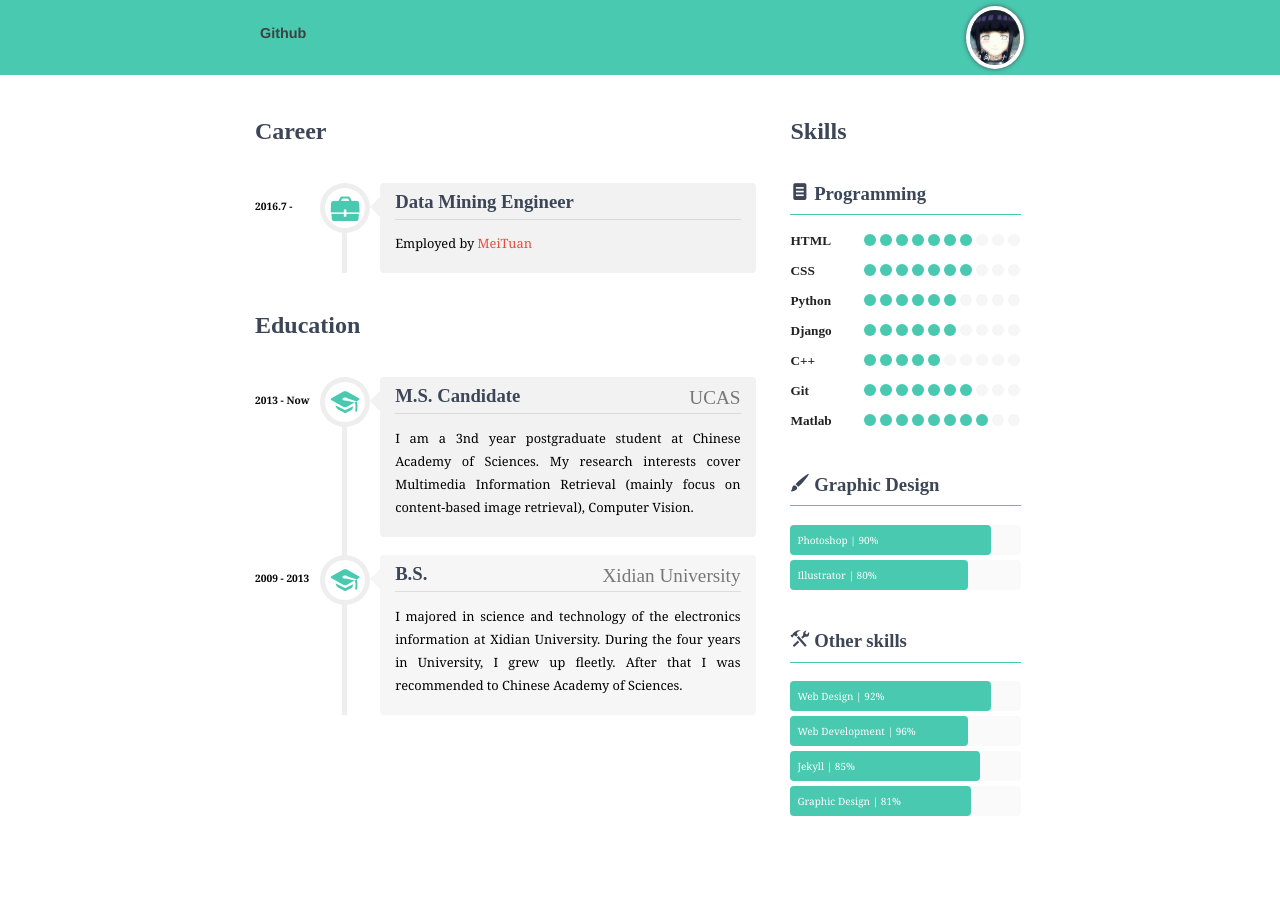
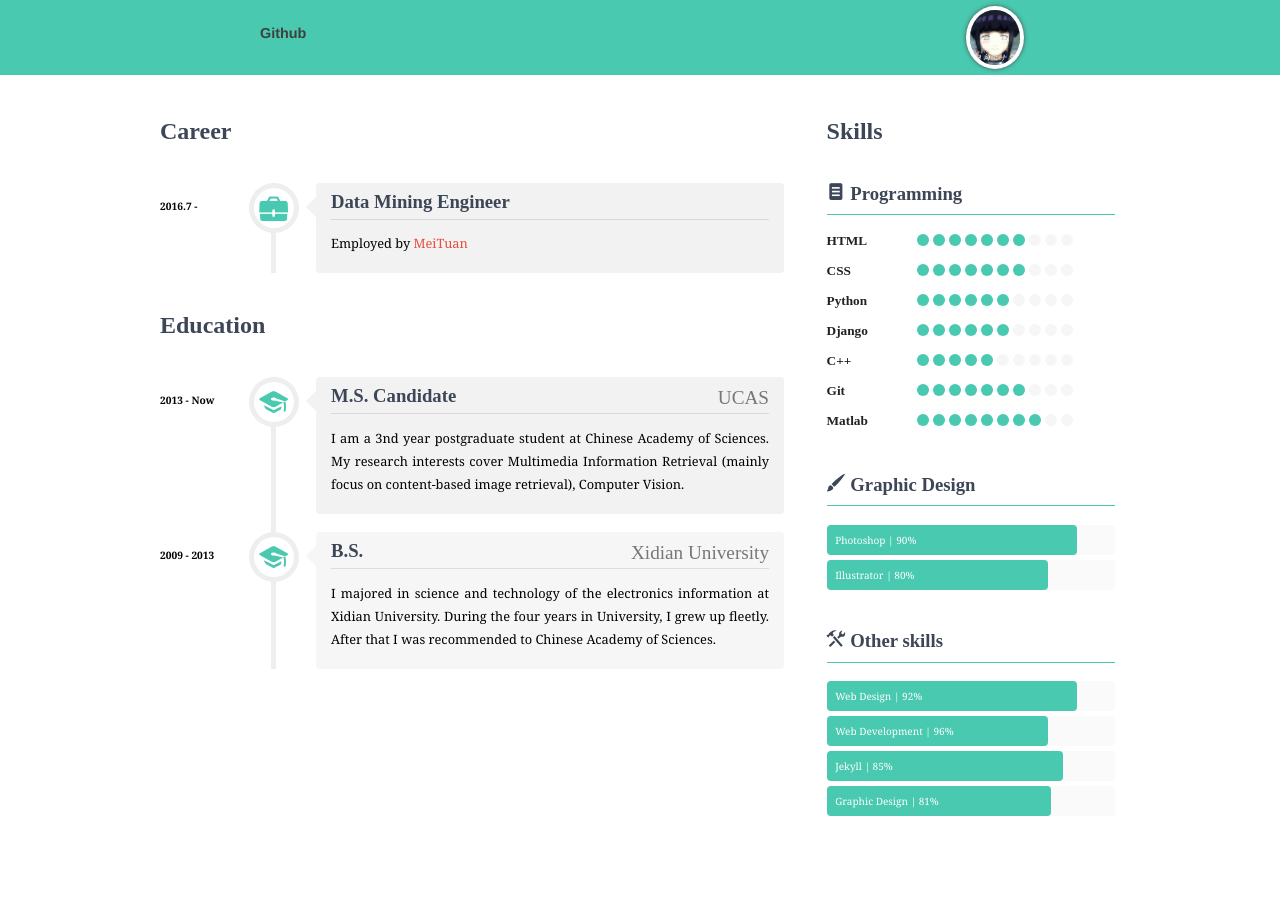
Before and after one commit to linyimin-bupt/linyimin.github.io, a Jekyll site: the page built from resume/index.html, in a window 1280 px wide. Built offline with Jekyll 4.4.1, drawn with Linux system fonts in a browser that asks for light colours; nearby versions of some CDN libraries.

Commit message:
change container width 810 to 1000

```diff
--- a/css/blog.css
+++ b/css/blog.css
@@ -88,7 +88,7 @@
     box-shadow: 0 1px 10px rgba(0,0,0,0.33333);**/
     position:relative;
     width:96%;
-    max-width:840px;
+    max-width:1000px;
     margin:0 auto;
  }
 
--- a/resume/css/style.css
+++ b/resume/css/style.css
@@ -17,7 +17,7 @@
 ul{margin:0;padding:0;list-style:none}
 .container{
 	position:relative;
-	width:96%;max-width:810px;
+	width:96%;max-width:1000px;
 	margin:0 auto;background-color: rgba(255,255,255,1);
 	/*border: 1px solid rgba(0,0,0,0.16667);
 	box-shadow: 0 1px 10px rgba(0,0,0,0.33333);*/
--- a/timeline/css/screen.css
+++ b/timeline/css/screen.css
@@ -13,7 +13,7 @@
 }
 
 .container {
-    width: 860px;
+    width: 1000px;
     margin-left: auto;
     margin-right: auto;
     margin-top: 40px;
```
